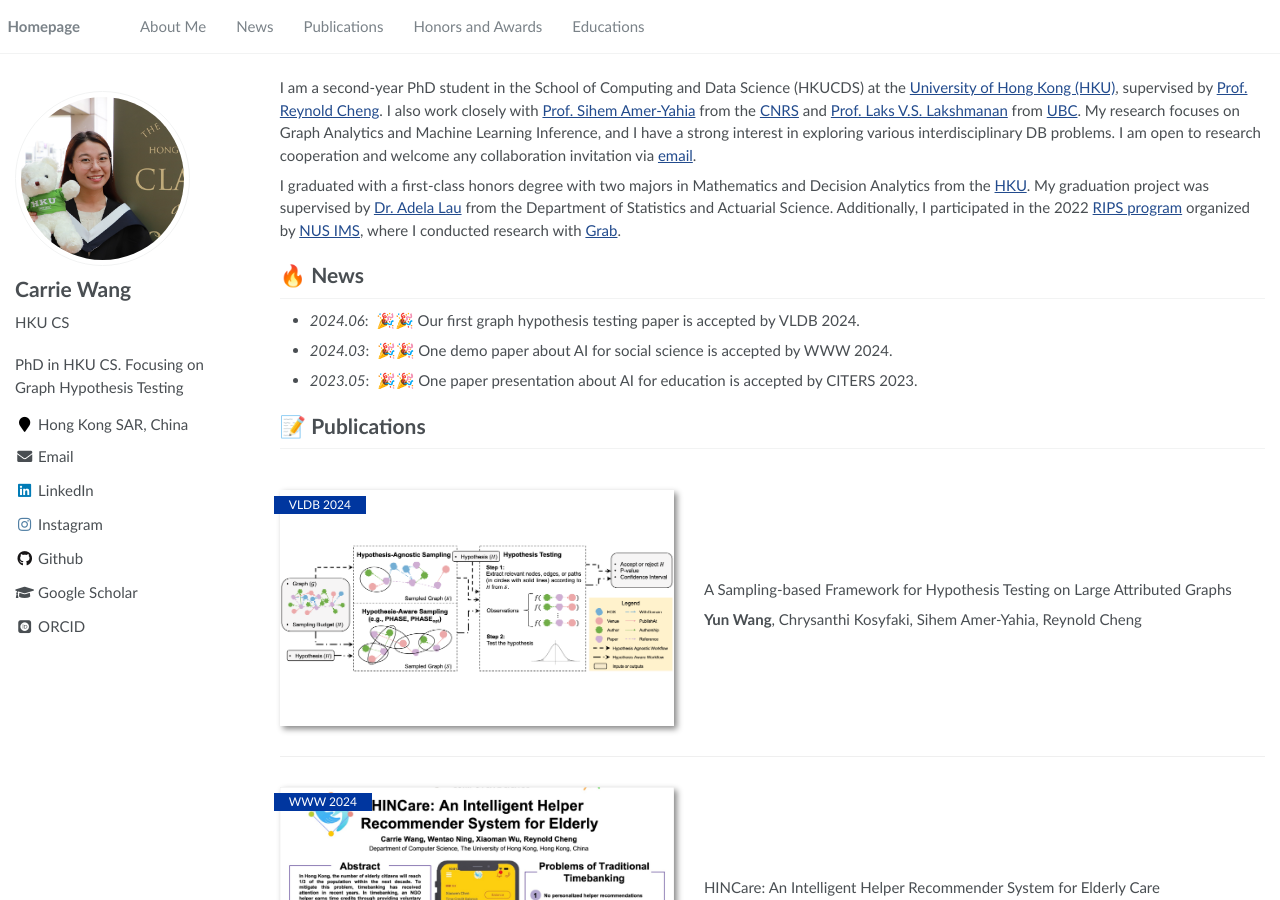
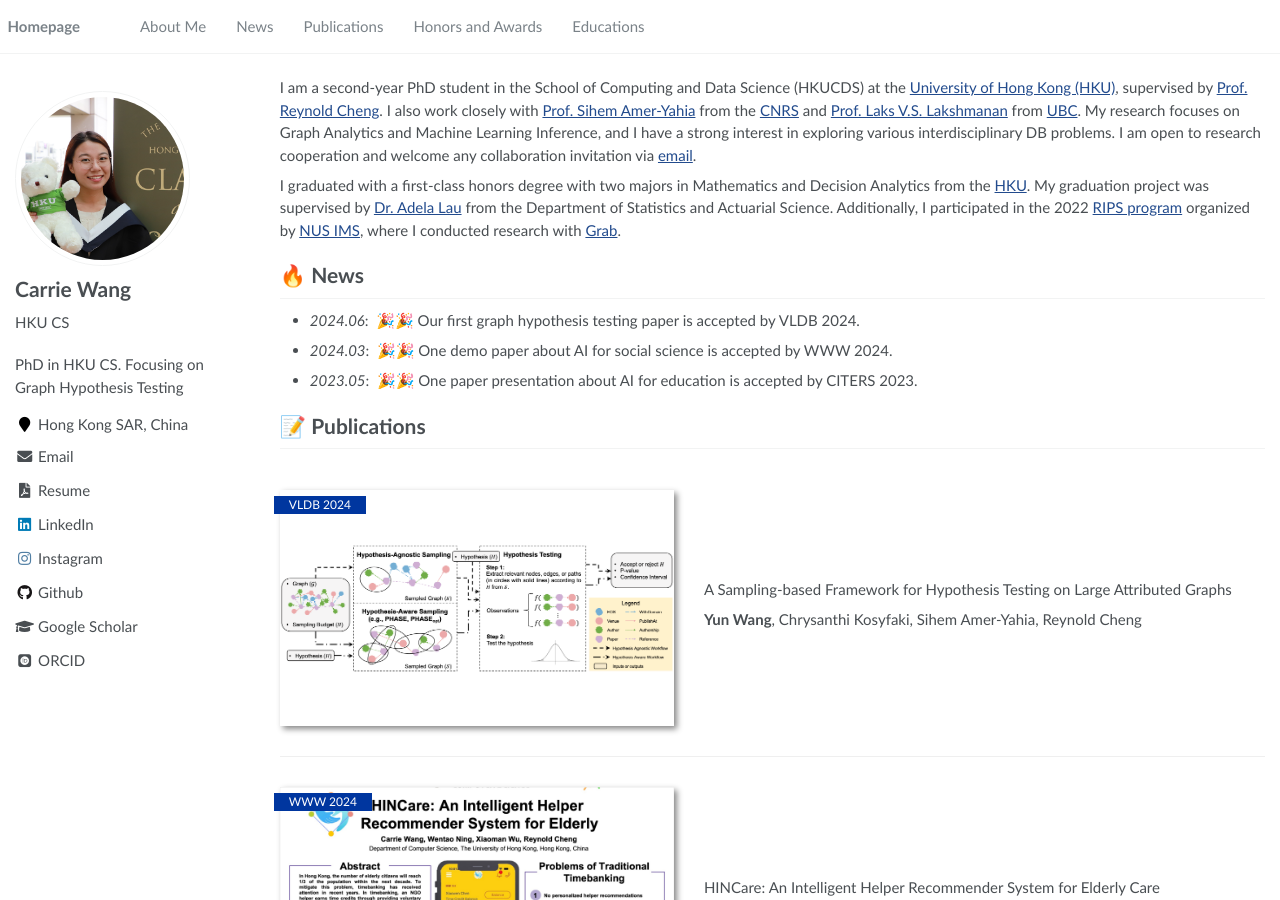
Before and after one commit to Carrieww/carrieww.github.io, a Jekyll site: the page built from _pages/about.md, in a window 1280 px wide and 900 px high. Built offline with Jekyll 4.4.1, drawn with Linux system fonts in a browser that asks for light colours; some web fonts are replaced.

Commit message:
update resume

```diff
--- a/_config.yml
+++ b/_config.yml
@@ -29,6 +29,7 @@ author:
   pubmed           :
   googlescholar    : "https://scholar.google.com/citations?user=YOUR_GOOGLE_SCHOLAR_ID"
   email            : "carrie07@connect.hku.hk"
+  resume           : "files/resume.pdf"
   researchgate     :  # e.g., "https://www.researchgate.net/profile/yourprofile"
   uri              :
   bitbucket        :
--- a/_includes/author-profile.html
+++ b/_includes/author-profile.html
@@ -30,6 +30,9 @@
       {% endif %}
       {% if author.email %}
         <li><a href="mailto:{{ author.email }}"><i class="fas fa-fw fa-envelope" aria-hidden="true"></i> Email</a></li>
+      {% endif %}
+      {% if author.resume %}
+        <li><a href="{{ author.resume }}"><i class="fas fa-fw fa-file-pdf" aria-hidden="true"></i> Resume</a></li>
       {% endif %}
       {% if author.keybase %}
         <li><a href="https://keybase.io/{{ author.keybase }}"><i class="fas fa-fw fa-key" aria-hidden="true"></i> Keybase</a></li>
```
